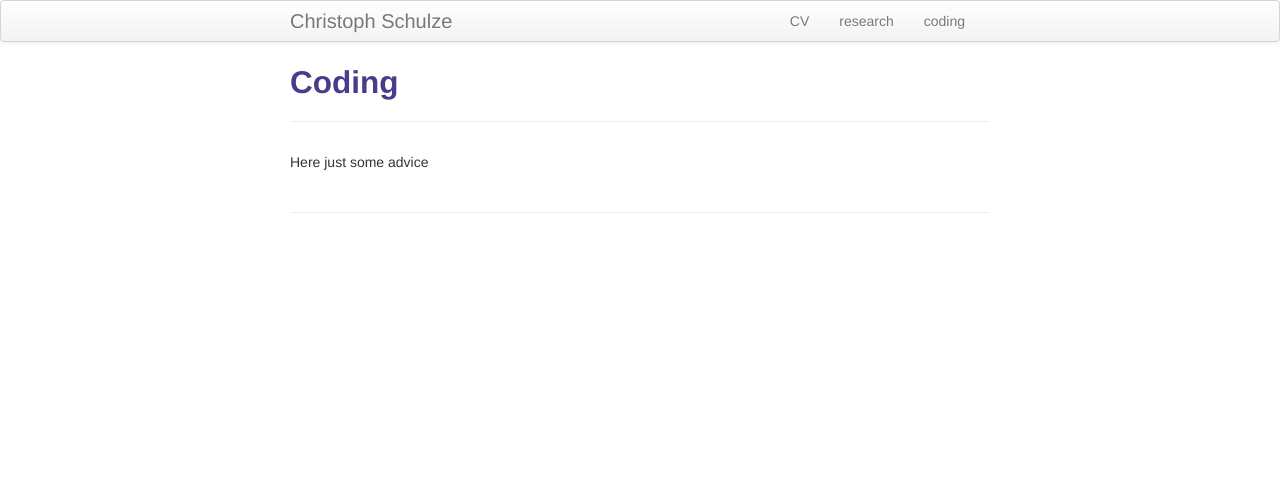
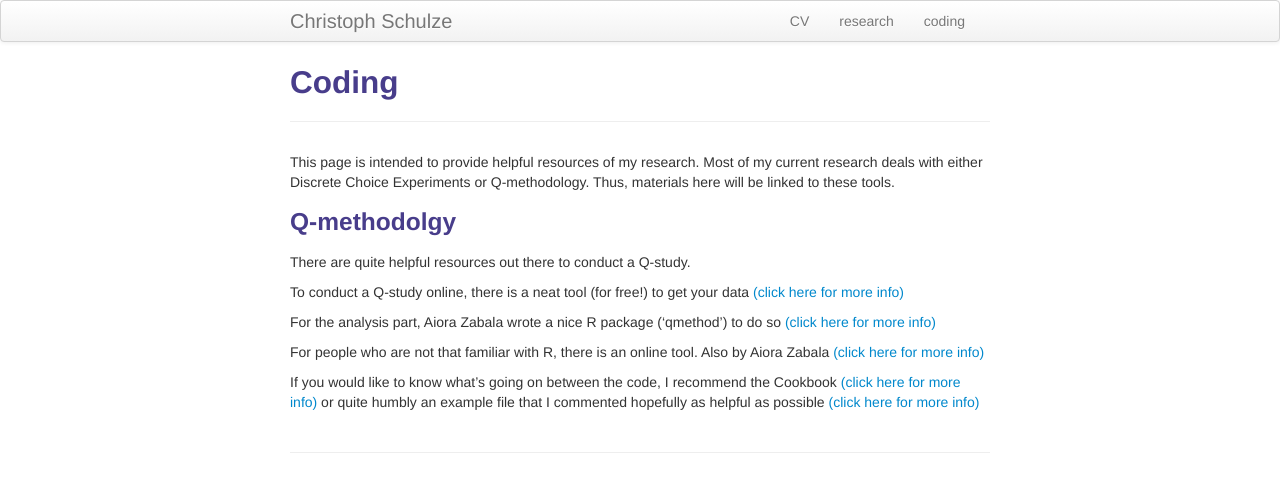
Before and after one commit to crokology/crokology.github.io, a Jekyll site: the page built from pages/coding.md, in a window 1280 px wide. Shown: the top 492 px of the page. Built offline with Jekyll 4.4.1, drawn with Linux system fonts in a browser that asks for light colours.

Commit message:
Update coding.md

```diff
--- a/pages/coding.md
+++ b/pages/coding.md
@@ -4,4 +4,16 @@ title: Coding
 description: Current research activities
 ---
 
-Here just some advice
+This page is intended to provide helpful resources of my research. Most of my current research deals with either Discrete Choice Experiments or Q-methodology. Thus, materials here will be linked to these tools.
+
+### Q-methodolgy
+
+There are quite helpful resources out there to conduct a Q-study.
+
+To conduct a Q-study online, there is a neat tool (for free!) to get your data  <a href="https://github.com/aproxima/htmlq">(click here for more info)</a>
+
+For the analysis part, Aiora Zabala wrote a nice R package ('qmethod') to do so <a href="https://github.com/aiorazabala/qmethod">(click here for more info)</a>
+
+For people who are not that familiar with R, there is an online tool. Also by Aiora Zabala <a href="https://azabala.shinyapps.io/qmethod-gui/">(click here for more info)</a>
+
+If you would like to know what's going on between the code, I recommend the Cookbook <a href="https://github.com/aiorazabala/qmethod/wiki/Cookbook">(click here for more info)</a> or quite humbly an example file that I commented hopefully as helpful as possible <a href="https://raw.githack.com/crokology/QforR/master/Instructions.html">(click here for more info)</a>
```
